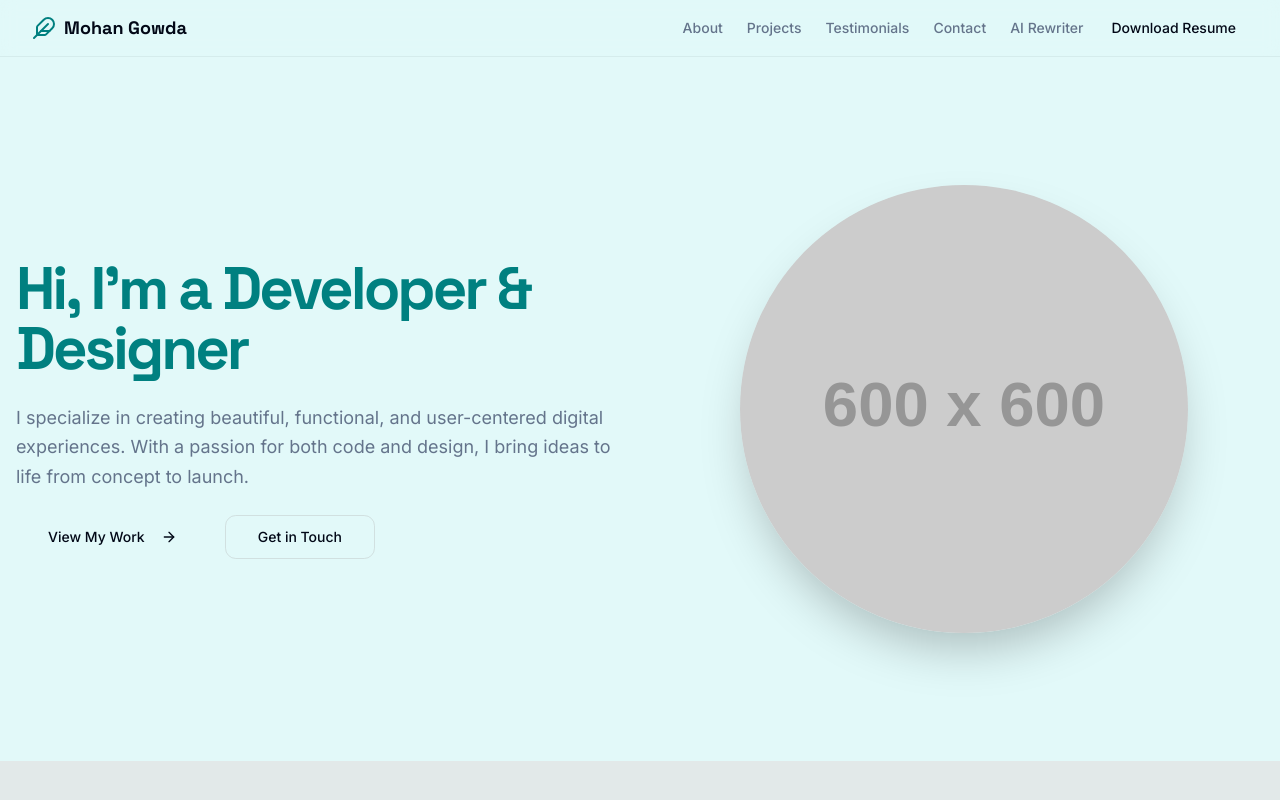
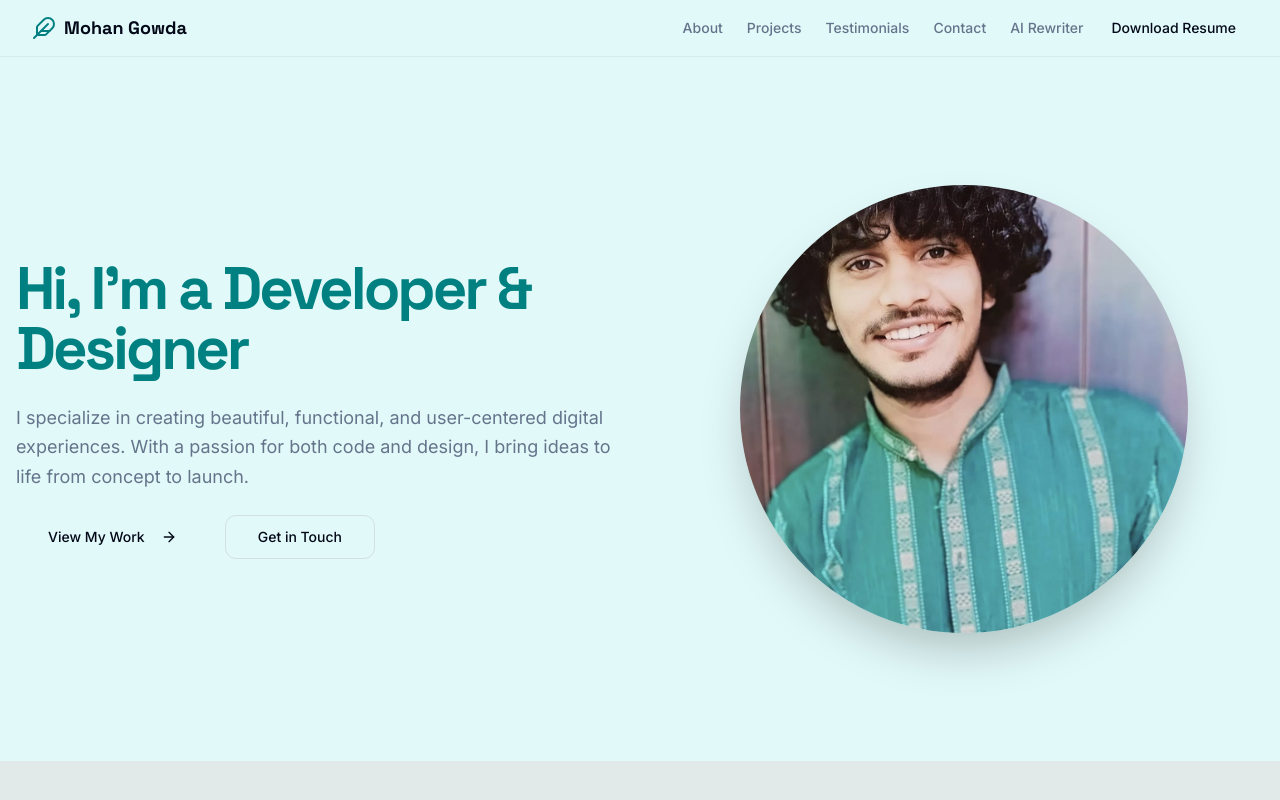
Before and after one commit to sudharshan41/Mohan-Kumar, a Next.js app: page / in a window 1280 px wide. Shown: the top 800 px of the page. Built offline with nearby package versions, Linux system fonts and the light colour scheme.

Commit message:
Make the following changes:
,

Find this element:

Relevant files:

```diff
--- a/src/components/hero-section.tsx
+++ b/src/components/hero-section.tsx
@@ -28,13 +28,12 @@ export default function HeroSection() {
           </div>
           <div className="relative aspect-square rounded-full overflow-hidden shadow-2xl mx-auto w-full max-w-sm lg:max-w-md">
             <Image
-              src="https://placehold.co/600x600.png"
+              src="/pic.jpg"
               alt="Professional photo"
               fill
               className="object-cover"
               sizes="(max-width: 768px) 100vw, (max-width: 1024px) 50vw, 33vw"
               priority
-              data-ai-hint="professional portrait"
             />
           </div>
         </div>
```
Also changed, not shown: public/pic.jpg (added).
